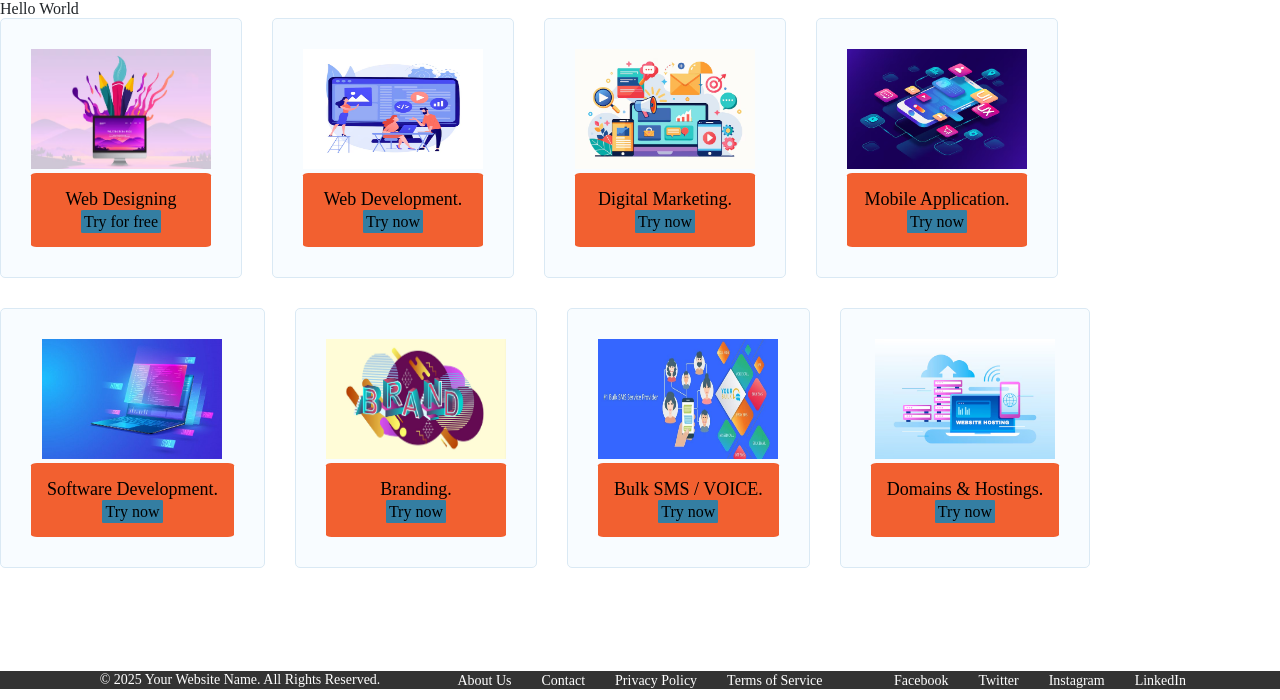
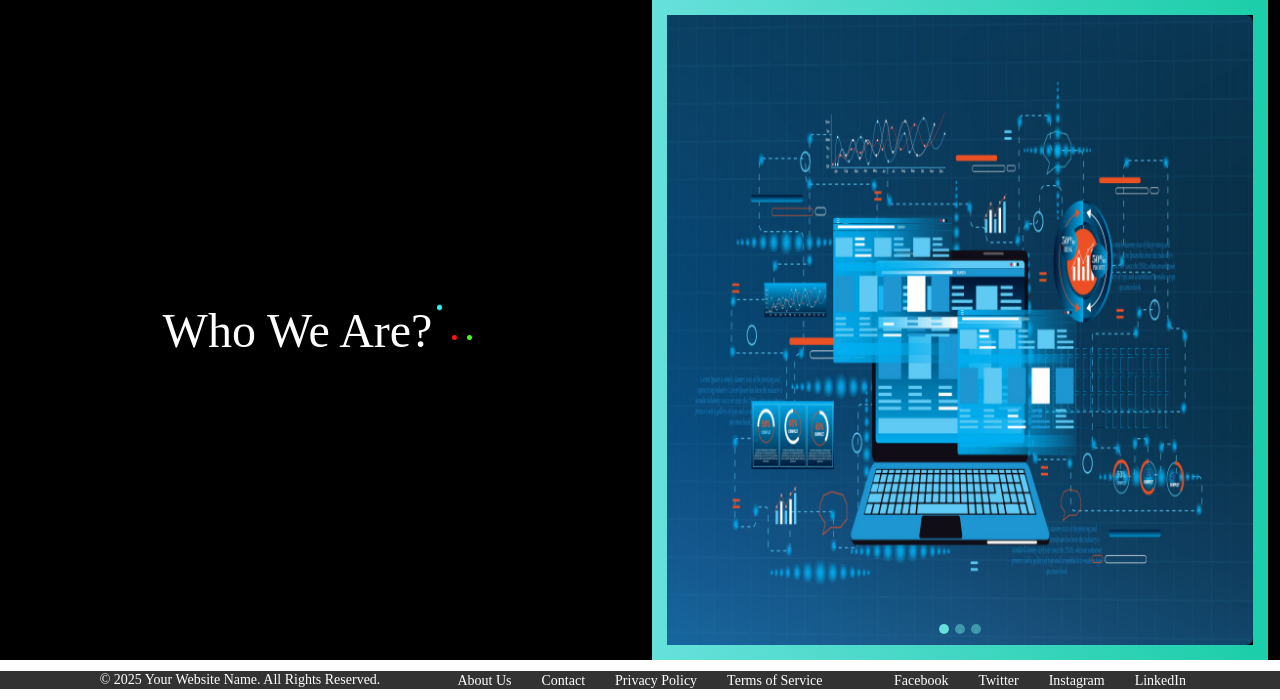
Before and after one commit to Saitheja20/kakatiya-solutions, a PHP site: page / in a window 1280 px wide. Shown: the part 111-811 px from the top of the page. Run offline with PHP 8.4, Linux system fonts and the light colour scheme.

Commit message:
refactor footer and header scripts, add new CSS styles for layout and design

```diff
--- a/footer.php
+++ b/footer.php
@@ -86,6 +86,4 @@
 </script>
 
     <!-- bootstrap Js library -->
-        <script src="https://cdn.jsdelivr.net/npm/bootstrap@5.3.3/dist/js/bootstrap.bundle.min.js"
-            integrity="sha384-YvpcrYf0tY3lHB60NNkmXc5s9fDVZLESaAA55NDzOxhy9GkcIdslK1eN7N6jIeHz"
-            crossorigin="anonymous"></script>
+            <script src="https://cdn.jsdelivr.net/npm/bootstrap@5.3.3/dist/js/bootstrap.bundle.min.js" integrity="sha384-YvpcrYf0tY3lHB60NNkmXc5s9fDVZLESaAA55NDzOxhy9GkcIdslK1eN7N6jIeHz" crossorigin="anonymous"></script>
--- a/header.php
+++ b/header.php
@@ -4,12 +4,16 @@
     <title>Nav bar designs</title>
     <link rel="stylesheet" href="styles.css">
     <!-- <link rel="stylesheet" href="zoho.css"> -->
-    <link href="https://cdn.jsdelivr.net/npm/bootstrap@5.3.3/dist/css/bootstrap.min.css" rel="stylesheet"
-        integrity="sha384-QWTKZyjpPEjISv5WaRU9OFeRpok6YctnYmDr5pNlyT2bRjXh0JMhjY6hW+ALEwIH" crossorigin="anonymous">
+    <link href="https://cdn.jsdelivr.net/npm/bootstrap@5.3.3/dist/css/bootstrap.min.css" rel="stylesheet" integrity="sha384-QWTKZyjpPEjISv5WaRU9OFeRpok6YctnYmDr5pNlyT2bRjXh0JMhjY6hW+ALEwIH" crossorigin="anonymous">
+
 
     <link href="https://unpkg.com/aos@2.3.1/dist/aos.css" rel="stylesheet">
 
     <link rel="stylesheet" href="https://cdnjs.cloudflare.com/ajax/libs/animate.css/4.1.1/animate.min.css" />
+     <link
+    rel="stylesheet"
+    href="https://cdnjs.cloudflare.com/ajax/libs/animate.css/4.1.1/animate.min.css"
+  />
 
     <style>
         .bg-body-tertiary {
--- /dev/null
+++ b/index.css
@@ -0,0 +1,33 @@
+.kasmainweb{
+    background-color: black;
+    color: white;
+    font-size: large;
+    /* text-align: center; */
+    /* display: inline; */
+    /* margin-top: 0%; */
+    /* margin: 0%;
+    width: 50%; Add a width to center the element */
+}
+
+.kasmainwebcol{
+
+    margin: auto;
+
+}
+
+.kasmainwebrow{
+    background-color: black;
+        color: white;
+}
+
+  .gradient-border-box {
+      width: 200px;
+      height: 200px;
+      border-radius: 22px;
+      border-top-left-radius: 15px;
+      border-bottom-left-radius: 15px;
+      border-width: 15px;
+      border-style: solid;
+      border-image: linear-gradient(to right, #65e0da, #1dceaa) 1;
+      /* This will apply a gradient to all borders, but you can control it further. */
+  }
--- a/index.php
+++ b/index.php
@@ -6,105 +6,147 @@
     <meta name="viewport" content="width=device-width, initial-scale=1.0">
     <title>Kakatiya Solutions</title>
     <link rel="stylesheet" href="styles.css">
+    <link rel="stylesheet" href="index.css">
+    <link href="https://cdn.jsdelivr.net/npm/bootstrap@5.3.3/dist/css/bootstrap.min.css" rel="stylesheet" integrity="sha384-QWTKZyjpPEjISv5WaRU9OFeRpok6YctnYmDr5pNlyT2bRjXh0JMhjY6hW+ALEwIH" crossorigin="anonymous">
     <style>
-        /* .zwc-launch-list:hover{
-   transform: scale(1.1,1.1) translateZ(0);
-    transition: transform 1s ease-in-out;
-} */
+        .gradient-border {
+            border-left: 15px solid transparent;
+            border-image: linear-gradient(to right, #65e0da, #1776ef) 1;
+            border-radius: 15px;
+        }
+
+        .bouncing-dots {
+            display: flex;
+            justify-content: center;
+            align-items: center;
+            margin-top: 15px;
+        }
+
+        .dot {
+            width: 5px;
+            height: 5px;
+            margin: 0 5px;
+            /* background-color: rgb(255, 0, 0); */
+            background-color:rgb(43, 250, 250);
+
+
+            border-radius: 50%;
+            /* animation: bounce 1.5s 2; */
+            animation: bounce 1.5s infinite;
+
+            /* position: relative; */
+            /* z-index: 1; */
+            /* overflow: hidden; */
+        }
+        .dot:hover {
+            /* width: 5px;
+            height: 5px;
+            margin: 0 5px; */
+            /* background-color: rgb(255, 0, 0); */
+            background-color:rgb(255, 146, 30);
+
+
+            /* border-radius: 50%; */
+            /* animation: bounce 1.5s 2; */
+            /* animation: bounce 1.5s 5; */
+
+            /* position: relative; */
+            /* z-index: 1; */
+            /* overflow: hidden; */
+        }
+
+
+        .dot:nth-child(2) {
+            animation-delay: 0.3s;
+            background-color:rgb(255, 19, 19);
+
+        }
+
+        .dot:nth-child(3) {
+            background-color:rgb(66, 255, 19);
+            animation-delay: 0.6s;
+        }
+
+        @keyframes bounce {
+
+            0%,
+            100% {
+                transform: translateY(3);
+            }
+
+            50% {
+                transform: translateY(15px);
+            }
+        }
+
+        .who:hover {
+            background-color: white;
+            padding: 10px;
+            color: black;
+
+        }
+
+        .who {
+            /* opacity: 0.5 !important; */
+            position: relative;
+            z-index: 1;
+             font-size: xxx-large;
+        }
     </style>
 </head>
 
 <body>
     <?php include('header.php') ?>
 
-    <div>
-        <h1>Hello World</h1>
-    </div>
-    <div class="zwc-product-details zwc-categoty-recent-lanches active">
-        <!-- <h4 tabindex="0" aria-label="Recent Launches press tab to explore">Recent Launches</h4> -->
-        <div class="zwc-launch-products">
-            <div class="zwc-launch-wrap">
-                <div class="zwc-launch-rows">
-                    <div class="zwc-launch-list zp-apptics">
-                        <div class="zwc-launch-product-content">
-                            <div class="zwc-launch-prd-details"><img src="assets/images/webdev2.png" alt="kakatiya solutions web des img" width="180" height="120" class="zwc-product-logo zp-wid-custom">
-
-                                <div class="card-bottom">
-                                    <p>Web Designing</p><a href="/apptics/?src=allproducts">Try for free</a>
-                                </div>
-
-                            </div>
+    <div class="container-fluid kasmainweb">
+        <div class="row kasmainwebrow">
+            <div class="col-lg-6 kasmainwebcol d-flex align-items-center justify-content-center " style="margin: auto;">
+                <h1 class="who"><span class="animate__animated animate__lightSpeedInRight">Who</span> <span class="animate__animated animate__lightSpeedInRight animate__delay-1s">We</span>  <span class="animate__animated animate__lightSpeedInRight animate__delay-2s">Are?</span>  </h1>
+                <div class="bouncing-dots animate__animated animate__lightSpeedInRight animate__delay-3s">
+                    <span class="dot"></span>
+                    <span class="dot"></span>
+                    <span class="dot"></span>
+                </div>
+            </div>
+            <div class="col-lg-6 kasmainwebcol">
+                <div id="carouselExampleIndicators" class="carousel slide" data-bs-ride="carousel" data-bs-interval="3000">
+                    <div class="carousel-indicators">
+                        <button type="button" data-bs-target="#carouselExampleIndicators" data-bs-slide-to="0" class="active" aria-current="true" aria-label="Slide 1" style="width: 10px; height: 10px; border-radius: 50%; background-color: #65e0da;"></button>
+                        <button type="button" data-bs-target="#carouselExampleIndicators" data-bs-slide-to="1" aria-label="Slide 2" style="width: 10px; height: 10px; border-radius: 50%; background-color: #65e0da;"></button>
+                        <button type="button" data-bs-target="#carouselExampleIndicators" data-bs-slide-to="2" aria-label="Slide 3" style="width: 10px; height: 10px; border-radius: 50%; background-color: #65e0da;"></button>
+                    </div>
+                    <div class="carousel-inner" style="border-radius: 22px;border-top-left-radius: 15px;border-bottom-left-radius: 15px;border-width: 15px;border-style: solid;border-image: linear-gradient(to right, #65e0da, #1dceaa) 1;">
+                        <div class="carousel-item active">
+                            <img class="d-block w-100" src="assets/images/webdevs.png" alt="First slide" class="img-fluid" style=" width:1200px; height:630px;   z-index: 100;">
+                        </div>
+                        <div class="carousel-item">
+                            <img class="d-block w-100" src="assets/images/domains.png" alt="Second slide" class="img-fluid" style=" width:1200px; height:630px;   z-index: 100;">
+                        </div>
+                        <div class="carousel-item">
+                            <img class="d-block w-100" src="assets/images/Business-Branding2.png" alt="Third slide" class="img-fluid" style=" width:1200px; height:630px;   z-index: 100;">
                         </div>
                     </div>
-                    <div class="zwc-launch-list zp-iot">
-                        <div class="zwc-launch-product-content">
-                            <div class="zwc-launch-prd-details"><img src="assets/images/webdev3.png" alt="kakatiya solutions web dev img" width="180" height="120" class="zwc-product-logo">
-                                <div class="card-bottom">
-                                    <p>Web Development.</p><a href="/iot/?src=allproducts">Try now</a>
-                                </div>
-                            </div>
-                        </div>
-                    </div>
-                    <div class="zwc-launch-list zp-payments">
-                        <div class="zwc-launch-product-content">
-                            <div class="zwc-launch-prd-details"><img src="assets/images/digital-marketing2.png" alt="kakatiya solutions marketing img" width="180" height="120" class="zwc-product-logo">
-                                <div class="card-bottom">
-                                    <p>Digital Marketing.</p><a href="/payments/?src=allproducts" class="zgh-btn-1">Try now</a>
-                                </div>
-                            </div>
-                        </div>
-                    </div>
-                    <div class="zwc-launch-list zp-payments">
-                        <div class="zwc-launch-product-content">
-                            <div class="zwc-launch-prd-details"><img src="assets/images/mobile-application.png" alt="kakatiya solutions mobile dev img" width="180" height="120" class="zwc-product-logo">
-                                <div class="card-bottom">
-                                    <p>Mobile Application.</p><a href="/payments/?src=allproducts" class="zgh-btn-1">Try now</a>
-                                </div>
-                            </div>
-                        </div>
-                    </div>
-                    <div class="zwc-launch-list zp-payments">
-                        <div class="zwc-launch-product-content">
-                            <div class="zwc-launch-prd-details"><img src="assets/images/software-development2.png" alt="kakatiya solutions software img" width="180" height="120" class="zwc-product-logo">
-                                <div class="card-bottom">
-                                    <p>Software Development.</p><a href="/payments/?src=allproducts" class="zgh-btn-1">Try now</a>
-                                </div>
-                            </div>
-                        </div>
-                    </div>
-                    <div class="zwc-launch-list zp-payments">
-                        <div class="zwc-launch-product-content">
-                            <div class="zwc-launch-prd-details"><img src="assets/images/Business-Branding2.png" alt="kakatiya solutions branding img" width="180" height="120" class="zwc-product-logo">
-                                <div class="card-bottom">
-                                    <p>Branding.</p><a href="/payments/?src=allproducts" class="zgh-btn-1">Try now</a>
-                                </div>
-                            </div>
-                        </div>
-                    </div>
-                    <div class="zwc-launch-list zp-payments">
-                        <div class="zwc-launch-product-content">
-                            <div class="zwc-launch-prd-details"><img src="assets/images/bulk-voice-sms2.png" alt="kakatiya solutions bulk sms image" width="180" height="120" class="zwc-product-logo">
-                                <div class="card-bottom">
-                                    <p>Bulk SMS / VOICE.</p><a href="/payments/?src=allproducts" class="zgh-btn-1">Try now</a>
-                                </div>
-                            </div>
-                        </div>
-                    </div>
-                    <div class="zwc-launch-list zp-payments">
-                        <div class="zwc-launch-product-content">
-                            <div class="zwc-launch-prd-details"><img src="assets/images/domains2.png" alt="kakatiya solutions Domains imag" width="180" height="120" class="zwc-product-logo">
-                                <div class="card-bottom">
-                                    <p>Domains & Hostings.</p><a href="/payments/?src=allproducts" class="zgh-btn-1">Try now</a>
-                                </div>
-                            </div>
-                        </div>
-                    </div>
+                    <!-- <a class="carousel-control-prev" href="#carouselExampleIndicators" role="button" data-bs-slide="prev">
+                        <span class="carousel-control-prev-icon" aria-hidden="true"></span>
+                        <span class="sr-only">Previous</span>
+                    </a>
+                    <a class="carousel-control-next" href="#carouselExampleIndicators" role="button" data-bs-slide="next">
+                        <span class="carousel-control-next-icon" aria-hidden="true"></span>
+                        <span class="sr-only">Next</span>
+                    </a> -->
+                </div>
+                <div class="gradient-border">
                 </div>
             </div>
+
         </div>
     </div>
 
+    <div class="zwc-product-details zwc-categoty-recent-lanches active">
+    </div>
+
     <?php include('footer.php') ?>
+    <script src="https://cdn.jsdelivr.net/npm/bootstrap@5.3.3/dist/js/bootstrap.bundle.min.js" integrity="sha384-YvpcrYf0tY3lHB60NNkmXc5s9fDVZLESaAA55NDzOxhy9GkcIdslK1eN7N6jIeHz" crossorigin="anonymous"></script>
 </body>
 
 </html>
--- a/styles.css
+++ b/styles.css
@@ -38,7 +38,7 @@
 
 body {
     margin: 0;
-    font-family: Arial, sans-serif;
+    font-family: Arial;
     overflow-x: hidden;
 }
 
@@ -227,15 +227,37 @@ input[type="checkbox"].toggler {
 
 @media screen and (min-width: 991px) {
     .menu {
+        margin-top: 5rem;
         position: fixed;
         top: 0;
         right: 0%;
         width: 28%;
         height: 100%;
-        background-color: #1d3a6c;
+        background-color: #000000;
         color: white;
         transition: right 2s ease-in-out;
 
+         border-left: 1px solid rgb(8, 8, 8);
+            opacity: 1 !important;
+            /* visibility: visible; */
+            z-index: 100;
+            /* display: block !important;
+                opacity: 1;
+                visibility: visible;
+                transform: translateY(-20px);
+                transition: all 0.3s ease-in-out;
+                position: fixed;
+                background: rgb(0, 0, 0);
+                color: white;
+                border: none;
+                left: 0;
+                right: 0;
+                top: 100%;
+                max-height: 90vh;
+                overflow-y: auto;
+                min-width: 100%;
+                padding: 20px;
+                z-index: 1000; */
     }
 
     .menu-icon {
@@ -249,6 +271,7 @@ input[type="checkbox"].toggler {
 
 @media (max-width: 990px) {
     .menu {
+        margin-top: 5rem;
         position: fixed;
         top: 0;
         /* right: 10%; */
@@ -261,6 +284,9 @@ input[type="checkbox"].toggler {
         justify-content: center;
 
         align-items: center;
+        opacity: 1 !important;
+            /* visibility: visible; */
+            z-index: 100;
     }
 
     .menu.show {
@@ -484,7 +510,7 @@ footer {
              margin-top: 0px;
              color: #000 !important;
              border-radius: 3%;
-             font-family: Calligraphic, Curly, Display, Elegant, Invitations
+             /* font-family: Calligraphic, Curly, Display, Elegant, Invitations */
          }
 
          .card-bottom>p {
```
Also changed, not shown: shipping.html (added, +149 -0 lines).
